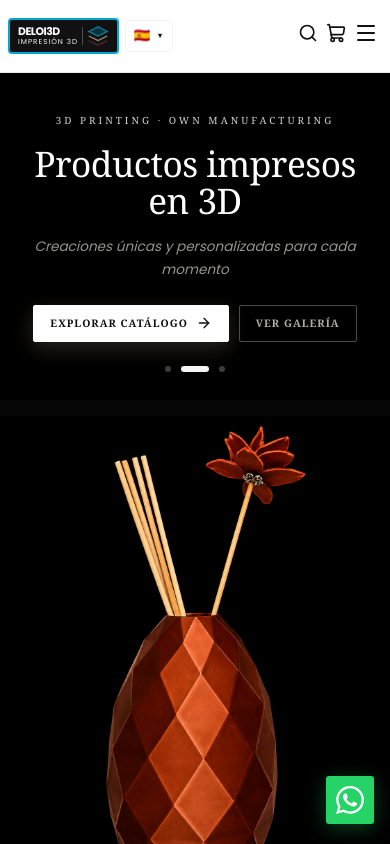
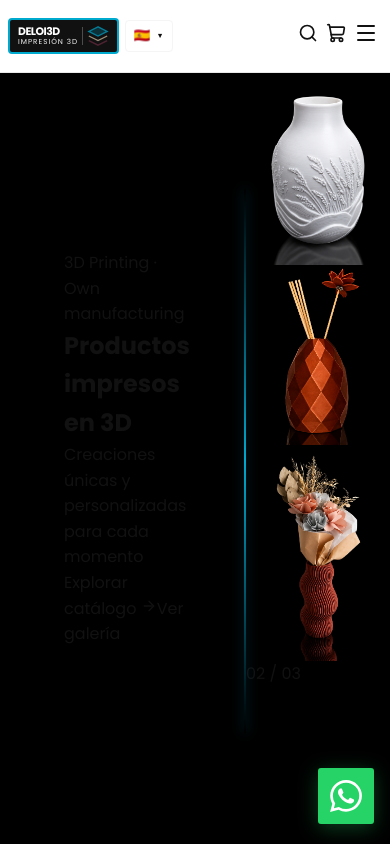
Before and after one commit to PACZKONATASHA/DELoi3D, a React (Vite) app: page / in a window 390 px wide. Shown: the top 844 px of the page. Built offline with nearby package versions, Linux system fonts and the light colour scheme.

Commit message:
Implementar cambios: horarios, ubicación, comentarios 30 días, banner granate, hero con colores

```diff
--- a/src/components/Footer.jsx
+++ b/src/components/Footer.jsx
@@ -56,7 +56,7 @@ export default function Footer() {
             <ul className="footer__info">
               <li>
                 <MapPin size={14} />
-                <span>Buenos Aires, Argentina</span>
+                <span>Av. General Eutaqui Frías 3354, Flores, Buenos Aires, Argentina</span>
               </li>
               <li>
                 <Clock size={14} />
--- a/src/components/HeroSlider.css
+++ b/src/components/HeroSlider.css
@@ -28,20 +28,20 @@
   right: 0;
   top: 15%;
   bottom: 15%;
-  width: 1px;
-  background: linear-gradient(to bottom, transparent, rgba(216,195,165,.25), transparent);
-}
+  width: 2px;
+  background: linear-gradient(to bottom, transparent, var(--celeste), transparent);
+  box-shadow: 0 0 12px rgba(0, 169, 206, 0.4);
 
 .hero-split__tag {
   display: inline-block;
   font-size: .68rem;
   letter-spacing: 3px;
   text-transform: uppercase;
-  color: var(--sand);
+  color: var(--celeste);
   margin-bottom: 32px;
   font-family: 'Georgia', serif;
-  opacity: .85;
-}
+  opacity: 1;
+  font-weight: 600;
 
 .hero-split__title {
   font-size: clamp(3rem, 5.5vw, 5.5rem);
@@ -117,21 +117,22 @@
 }
 
 .hero-split__btn--primary {
-  background: var(--white);
+  background: var(--celeste);
   color: var(--black);
-  border: 1.5px solid var(--white);
-  box-shadow: 0 6px 20px rgba(216, 195, 165, 0.2);
+  border: 1.5px solid var(--celeste);
+  box-shadow: 0 6px 20px rgba(0, 169, 206, 0.3);
 }
 .hero-split__btn--primary:hover {
-  background: var(--sand);
-  border-color: var(--sand);
+  background: var(--granate);
+  border-color: var(--granate);
+  color: var(--white);
   transform: translateY(-4px);
-  box-shadow: 0 12px 32px rgba(216, 195, 165, 0.4);
+  box-shadow: 0 12px 32px rgba(107, 44, 66, 0.4);
 }
 
 .hero-split__btn--primary:focus {
   outline: none;
-  box-shadow: 0 12px 32px rgba(216, 195, 165, 0.4), 0 0 0 3px rgba(216, 195, 165, 0.2);
+  box-shadow: 0 12px 32px rgba(0, 169, 206, 0.4), 0 0 0 3px rgba(0, 169, 206, 0.2);
 }
 
 .hero-split__btn--ghost {
@@ -164,14 +165,16 @@
   height: 6px;
   border-radius: 50%;
   background: rgba(250,247,242,.25);
-  border: none;
+  border: 1.5px solid rgba(0,169,206,.3);
   cursor: pointer;
   transition: all .3s ease;
 }
 .hero-split__dot--active {
   width: 28px;
   border-radius: 3px;
-  background: var(--sand);
+  background: var(--celeste);
+  border: 1.5px solid var(--celeste);
+  box-shadow: 0 0 12px rgba(0, 169, 206, 0.5);
 }
 
 /* ── RIGHT — image panel ── */
--- a/src/components/ReviewsCarousel.jsx
+++ b/src/components/ReviewsCarousel.jsx
@@ -35,12 +35,23 @@ const INITIAL_REVIEWS = [
 ];
 
 const MAX_REVIEWS = 10;
-const REVIEW_DURATION = 24 * 60 * 60 * 1000;
+const REVIEW_DURATION = 30 * 24 * 60 * 60 * 1000; // 30 días
 
 export default function ReviewsCarousel() {
   const { t, language } = useLanguage();
   const carouselRef = useRef(null);
-  const [reviews, setReviews] = useState(INITIAL_REVIEWS);
+  const [reviews, setReviews] = useState(() => {
+    // Cargar comentarios del localStorage al iniciar
+    const savedReviews = localStorage.getItem('reviews');
+    if (savedReviews) {
+      try {
+        return JSON.parse(savedReviews);
+      } catch {
+        return INITIAL_REVIEWS;
+      }
+    }
+    return INITIAL_REVIEWS;
+  });
   const [formData, setFormData] = useState({ author: '', comment: '' });
   const [showForm, setShowForm] = useState(false);
 
@@ -56,6 +67,8 @@ export default function ReviewsCarousel() {
       };
       const updatedReviews = [newReview, ...reviews].slice(0, MAX_REVIEWS);
       setReviews(updatedReviews);
+      // Guardar en localStorage
+      localStorage.setItem('reviews', JSON.stringify(updatedReviews));
       setFormData({ author: '', comment: '' });
       setShowForm(false);
     }
--- a/src/components/WhatsAppButton.css
+++ b/src/components/WhatsAppButton.css
@@ -13,13 +13,29 @@
   box-shadow: 0 4px 20px rgba(37,211,102,.3);
   z-index: 700;
   transition: transform var(--transition), box-shadow var(--transition), background var(--transition);
+  border: none;
+  cursor: pointer;
 }
 .whatsapp-btn:hover {
   transform: translateY(-3px);
   background: #1ebe5d;
   box-shadow: 0 8px 28px rgba(37,211,102,.4);
 }
+.whatsapp-btn:active {
+  transform: translateY(-1px);
+}
 
 @media (max-width: 480px) {
-  .whatsapp-btn { bottom: 20px; right: 16px; width: 48px; height: 48px; }
+  .whatsapp-btn {
+    bottom: 20px;
+    right: 16px;
+    width: 56px;
+    height: 56px;
+    padding: 0;
+    min-width: 56px;
+  }
+  .whatsapp-btn svg {
+    width: 32px;
+    height: 32px;
+  }
 }
--- a/src/i18n/translations.js
+++ b/src/i18n/translations.js
@@ -52,8 +52,8 @@ export const translations = {
     direccion: 'Dirección',
     abrirEnMaps: 'Abrir en Google Maps',
     horarios: 'Horarios',
-    lunes_viernes: 'Lunes a Viernes: 10:00 - 20:00',
-    sabados: 'Sábados: 10:00 - 18:00',
+    lunes_viernes: 'Lunes a Viernes: 10:00 - 13:00 y 14:00 - 19:00 hs',
+    sabados: 'Sábados: 10:00 - 13:00 y 14:00 - 19:00 hs',
     domingos: 'Domingos: Cerrado',
     siguenos: 'Síguenos',
     derechos: '© 2024 DELoi3D. Todos los derechos reservados.',
--- a/src/pages/Home.css
+++ b/src/pages/Home.css
@@ -257,9 +257,9 @@
 
 /* ── Banner mayorista ── */
 .banner {
-  background: var(--sand-light);
-  border-top: 1px solid var(--sand);
-  border-bottom: 1px solid var(--sand);
+  background: var(--granate);
+  border-top: 1px solid var(--granate);
+  border-bottom: 1px solid var(--granate);
   padding: 56px 0;
   margin-top: 16px;
 }
@@ -276,30 +276,31 @@
   font-size: 1.4rem;
   font-weight: 400;
   font-style: italic;
-  color: var(--black);
+  color: var(--white);
   margin-bottom: 8px;
 }
 
 .banner__sub {
-  color: var(--gray-700);
+  color: var(--warm-white);
   font-size: .9rem;
   font-style: italic;
 }
 
 .banner__btn {
-  background: var(--black);
-  color: var(--white);
-  border-color: var(--sand);
+  background: var(--white);
+  color: var(--granate);
+  border-color: var(--white);
   white-space: nowrap;
   padding: 14px 28px;
   flex-shrink: 0;
-  box-shadow: 0 4px 16px rgba(216, 195, 165, 0.25);
+  box-shadow: 0 4px 16px rgba(0, 0, 0, 0.15);
 }
 .banner__btn:hover {
-  background: var(--black);
-  border-color: var(--sand);
+  background: var(--white);
+  border-color: var(--white);
+  color: var(--granate);
   transform: translateY(-2px);
-  box-shadow: 0 12px 32px rgba(216, 195, 165, 0.4), 0 0 20px rgba(216, 195, 165, 0.3);
+  box-shadow: 0 12px 32px rgba(0, 0, 0, 0.25);
 }
 
 /* ── Ofertas ── */
```
